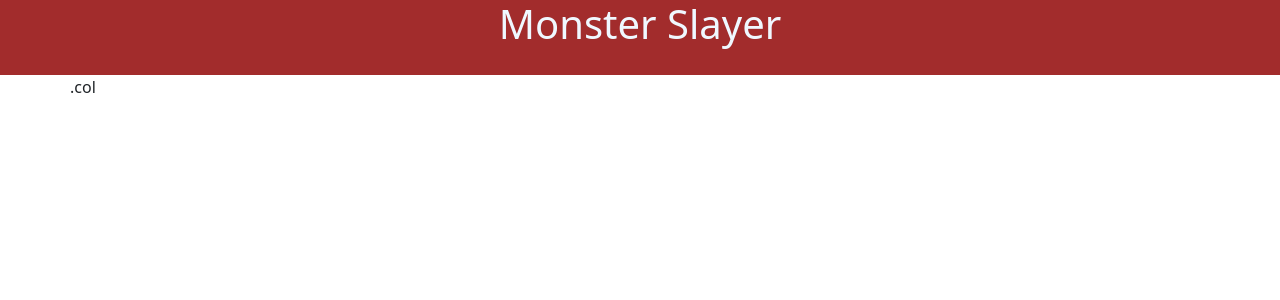
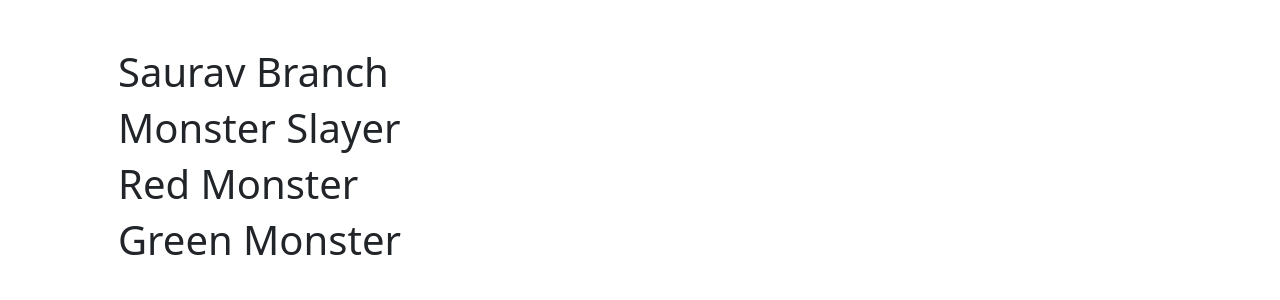
Before and after one commit to SauravRana19/Demon_Slayer, a Vue app: page / in a window 1280 px wide. Shown: the top 300 px of the page. Built offline with nearby package versions, Linux system fonts and the light colour scheme.

Commit message:
saurav change design

```diff
--- a/src/components/monsterslayer.vue
+++ b/src/components/monsterslayer.vue
@@ -1,12 +1,14 @@
 <template>
-  <div class="container-fluid px-5 p  ">
+  <div class="container mt-5 px-5 p header">
+    <h1>Saurav Branch</h1>
     <div class="row">
-        <h1>Monster Slayer</h1>
+      <h1>Monster Slayer</h1>
     </div>
-  </div>
-  <div class="container">
-    <div class="row">
-      .col
+    <div class="row center">
+      <h1>Red Monster</h1>
+    </div>
+    <div class="row footer">
+      <h1>Green Monster</h1>
     </div>
   </div>
 </template>
@@ -17,15 +19,14 @@ export default {
 };
 </script>
 <style>
-.container-fluid{
+.container-fluid {
   background-color: rgb(162, 44, 44);
   position: relative;
   text-align: center;
   color: aliceblue;
-  padding-bottom:1.5% ;
+  padding-bottom: 1.5%;
 }
-.row{
-padding-top: -5%;
+.row {
+  padding-top: -5%;
 }
-
 </style>
```
